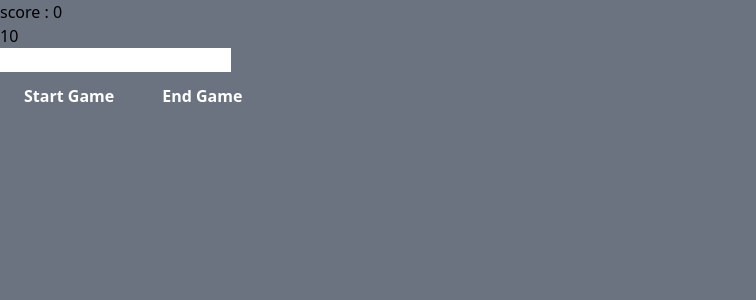
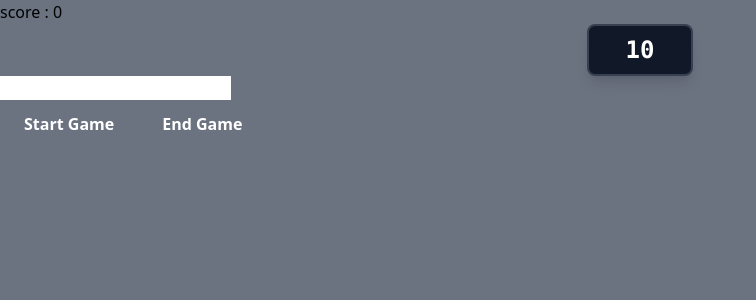
Before and after one commit to RoniGuru/frontend-vite, a React (Vite) app: page /game in a window 1280 px wide. Shown: the top 300 px of the page, without its empty margins (0-756 px from the left). Built offline with nearby package versions, Linux system fonts and the light colour scheme; no server answers.

Commit message:
basic timer component

```diff
--- /dev/null
+++ b/src/components/Game/Timer.tsx
@@ -0,0 +1,54 @@
+import { useDispatch, useSelector } from 'react-redux';
+import type { RootState, AppDispatch } from '../../state/store';
+import { endGame } from '../../state/game/gameSlice';
+import { useState, useEffect, useRef } from 'react';
+
+const Timer = () => {
+  const game = useSelector((state: RootState) => state.game);
+  const dispatch = useDispatch<AppDispatch>();
+
+  const [seconds, setSeconds] = useState(game.time);
+  const intervalRef = useRef<ReturnType<typeof setInterval> | null>(null);
+
+  useEffect(() => {
+    if (game.gameState === 'playing' && seconds > 0) {
+      intervalRef.current = setInterval(() => {
+        setSeconds((prev) => prev - 1);
+      }, 1000);
+    } else if (seconds <= 0 && game.gameState === 'playing') {
+      dispatch(endGame());
+      setSeconds(game.time);
+    } else if (game.gameState === 'finished') {
+      setSeconds(game.time);
+    } else {
+      if (intervalRef.current) {
+        clearInterval(intervalRef.current);
+      }
+    }
+
+    return () => {
+      if (intervalRef.current) {
+        clearInterval(intervalRef.current);
+      }
+    };
+  }, [game.gameState, seconds, dispatch, game.time]);
+
+  return (
+    <div className="flex items-center justify-center">
+      <div
+        className="  px-4 py-2 w-1/12 text-center
+        bg-gray-900
+        rounded-lg
+        border-2 border-gray-700
+        font-mono text-2xl font-bold
+
+        transition-colors duration-300
+        shadow-lg text-white"
+      >
+        {seconds}
+      </div>
+    </div>
+  );
+};
+
+export default Timer;
--- a/src/pages/Game.tsx
+++ b/src/pages/Game.tsx
@@ -1,36 +1,14 @@
 import { useDispatch, useSelector } from 'react-redux';
 import type { RootState, AppDispatch } from '../state/store';
 import { startGame, endGame, nextWord } from '../state/game/gameSlice';
-import { useState, useEffect, useRef } from 'react';
+import { useState } from 'react';
+import Timer from '../components/Game/Timer';
 
 const Game = () => {
   const [userInput, setUserInput] = useState<string>();
 
   const game = useSelector((state: RootState) => state.game);
   const dispatch = useDispatch<AppDispatch>();
-  const [seconds, setSeconds] = useState(game.time);
-  const intervalRef = useRef<ReturnType<typeof setInterval> | null>(null);
-
-  useEffect(() => {
-    if (game.gameState === 'playing' && seconds > 0) {
-      intervalRef.current = setInterval(() => {
-        setSeconds((prev) => prev - 1);
-      }, 1000);
-    } else if (seconds <= 0 && game.gameState === 'playing') {
-      dispatch(endGame());
-      setSeconds(game.time);
-    } else {
-      if (intervalRef.current) {
-        clearInterval(intervalRef.current);
-      }
-    }
-
-    return () => {
-      if (intervalRef.current) {
-        clearInterval(intervalRef.current);
-      }
-    };
-  }, [game.gameState, seconds, dispatch, game.time]);
 
   function handleStart() {
     dispatch(startGame());
@@ -53,7 +31,7 @@ const Game = () => {
   return (
     <div className="bg-gray-500 h-screen w-screen  ">
       <div>score : {game.score}</div>
-      <div>{seconds}</div>
+      <Timer />
       <div>{game.currentWord}</div>
       <input value={userInput} onChange={handleInputChange} />
 
```
